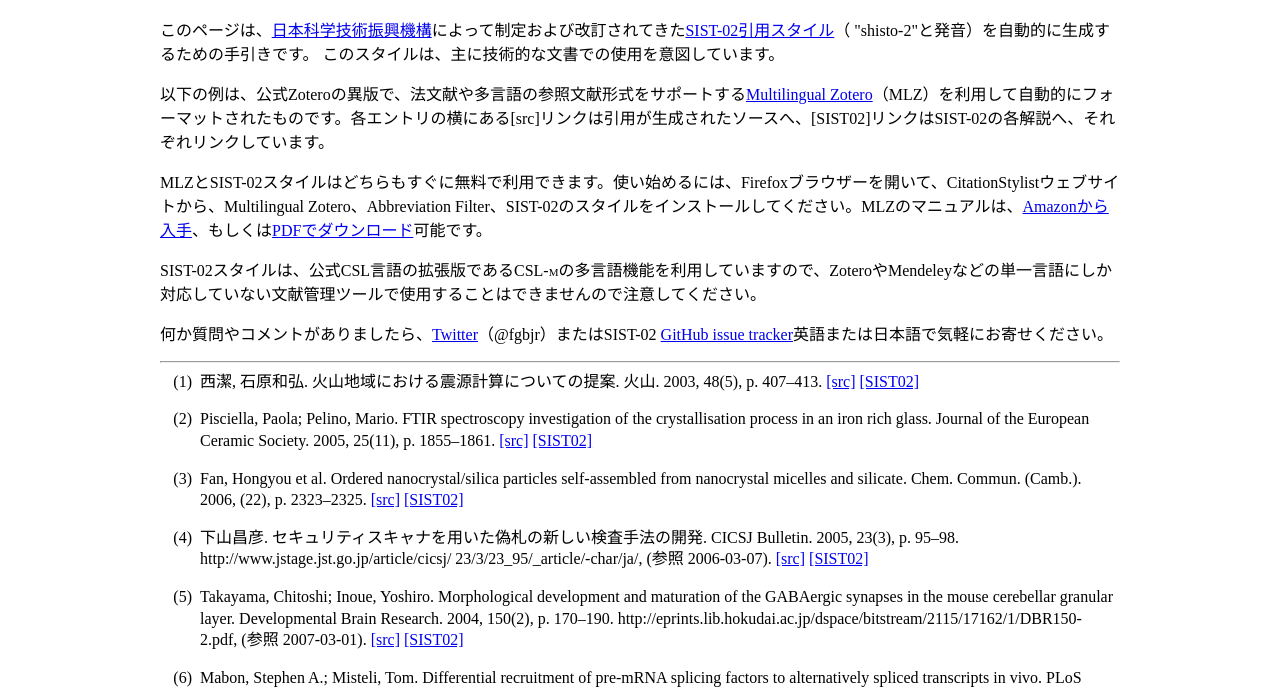
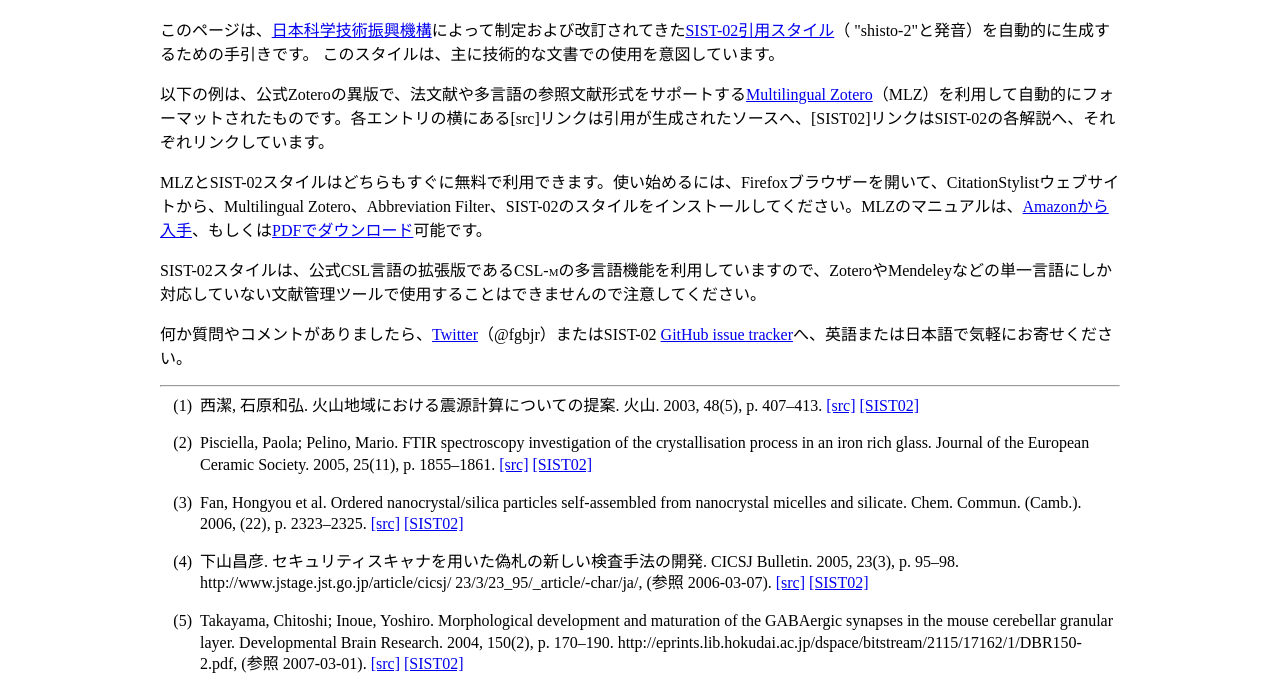
Before and after one commit to fbennett/sist02, a plain HTML site: page index.html in a window 1280 px wide. Shown: the part 127-814 px from the top of the page. Drawn offline with Linux system fonts and the light colour scheme.

Commit message:
Edit from sabarya

```diff
--- a/index.html
+++ b/index.html
@@ -130,7 +130,7 @@
 </p>
 
 <p>
-何か質問やコメントがありましたら、<a href="https://twitter.com/fgbjr">Twitter</a>（@fgbjr）またはSIST-02 <a href="https://github.com/fbennett/sist02/issues">GitHub issue tracker</a>英語または日本語で気軽にお寄せください。
+何か質問やコメントがありましたら、<a href="https://twitter.com/fgbjr">Twitter</a>（@fgbjr）またはSIST-02 <a href="https://github.com/fbennett/sist02/issues">GitHub issue tracker</a>へ、英語または日本語で気軽にお寄せください。
 </p>
 
 </div>
```
